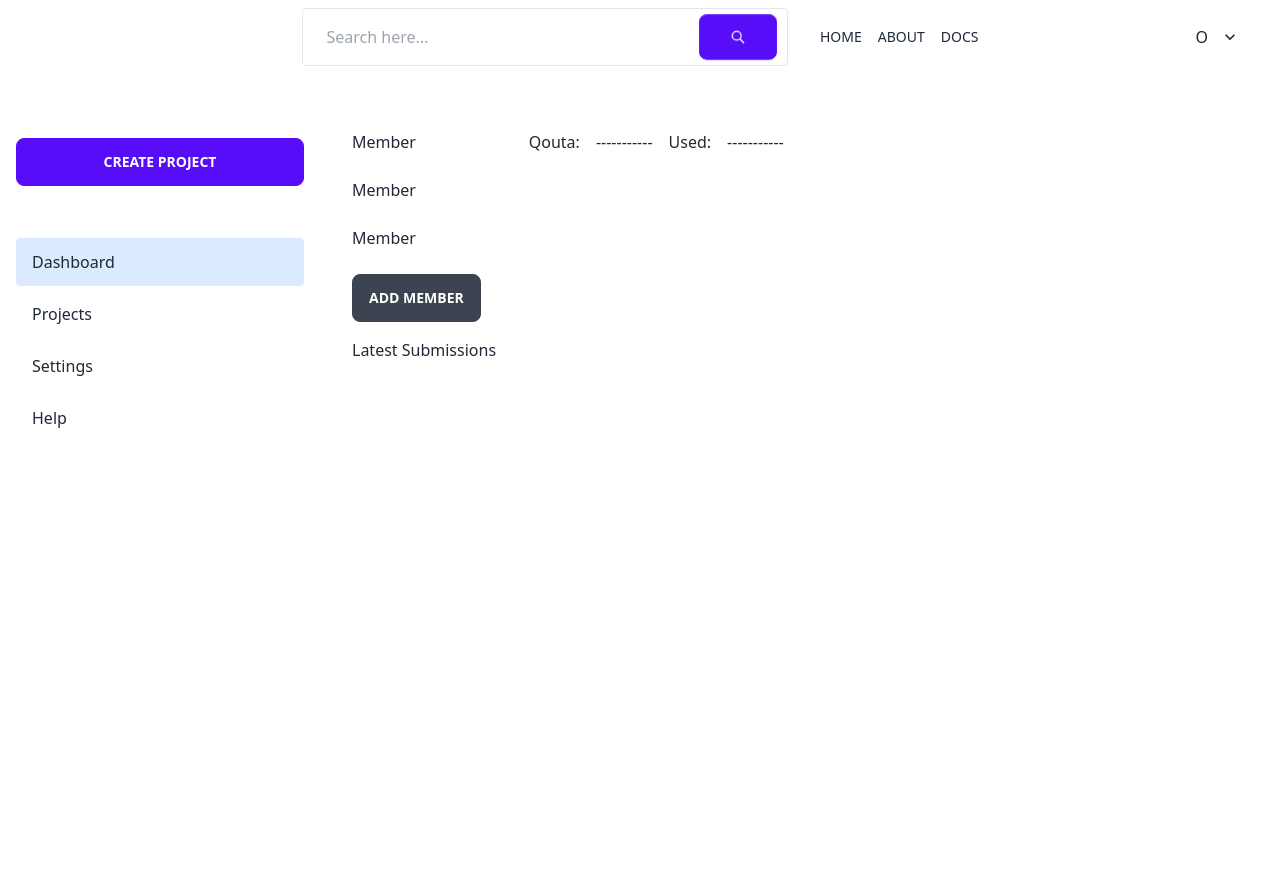
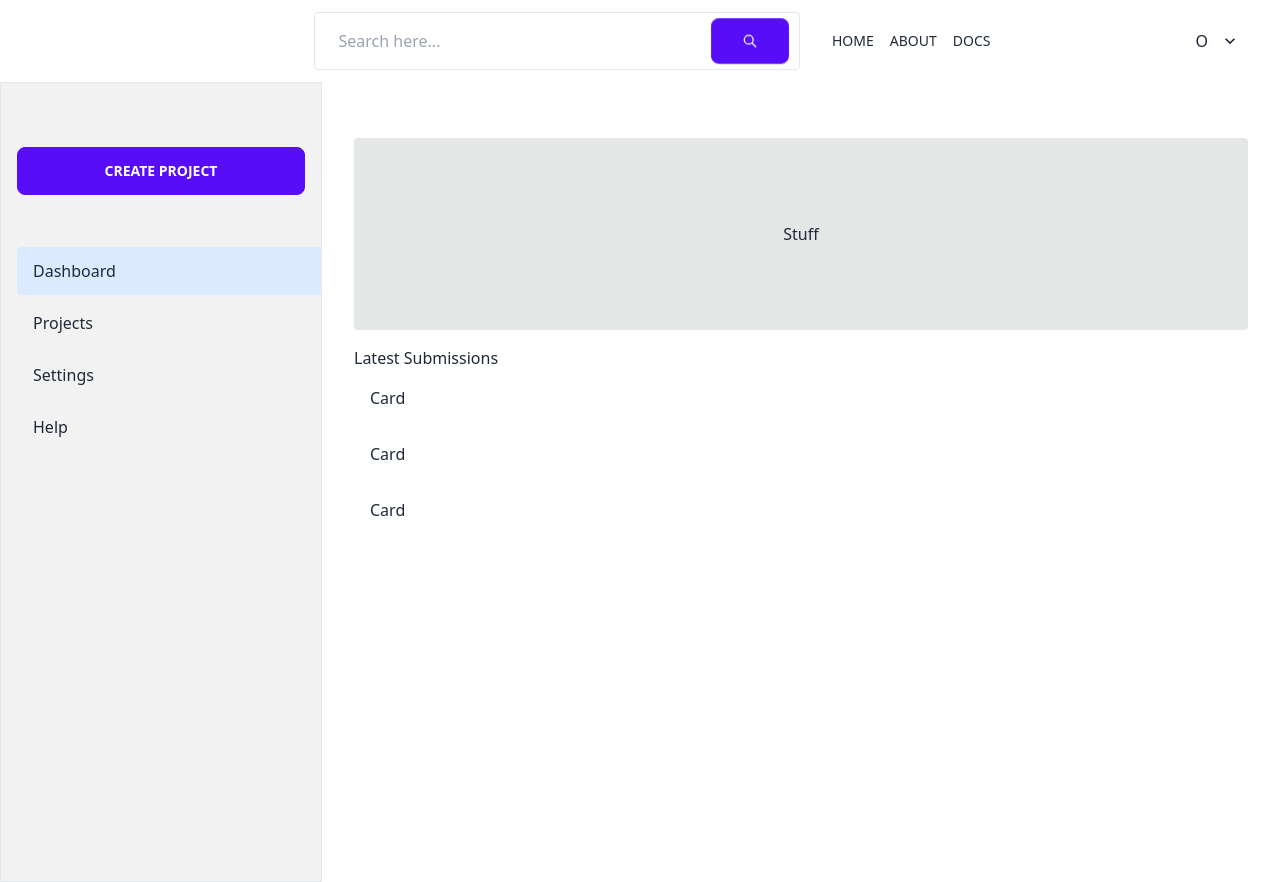
Before and after one commit to princecodes247/veldora-app, a React (Vite) app: page / in a window 1280 px wide. Built offline with nearby package versions, Linux system fonts and the light colour scheme.

Commit message:
update styles

```diff
--- a/src/components/Drawer.jsx
+++ b/src/components/Drawer.jsx
@@ -38,21 +38,23 @@ function Drawer({ children, currentWorkspace }) {
         {/* <!-- Page content here --> */}
         {children}
       </div>
-      <div className="drawer-side">
+      <div className="drawer-side border">
         <label htmlFor="my-drawer-2" className="drawer-overlay">
           {currentWorkspace}
         </label>
         {/* <div className="bg-base-100 text-base-content inline md:flex flex-col gap-4"> */}
-        <ul className="menu bg-base-100  p-4 overflow-y-auto gap-1 w-80 ">
-          <button className="btn btn-primary  my-12">Create Project</button>
+        <ul className="menu bg-base-200  p-4 pr-0 overflow-y-auto gap-1 w-80 ">
+          <button className="btn btn-primary mr-4 my-12">Create Project</button>
           {/* <!-- Sidebar content here --> */}
           {links.map((link) => (
             <li
-              className={`rounded ${
+              className={`rounded rounded-r-none hover:rounded-r-none ${
                 isActive(link?.path) ? "bg-blue-100" : "bg-transparent"
               }`}
             >
-              <Link to={`${link?.path}`}>{link?.name}</Link>
+              <Link className="hover:rounded-r-none" to={`${link?.path}`}>
+                {link?.name}
+              </Link>
             </li>
           ))}
         </ul>
--- a/src/components/Header/index.jsx
+++ b/src/components/Header/index.jsx
@@ -2,8 +2,8 @@ import { useState } from "react";
 
 function Header() {
   return (
-    <div className="navbar px-6 flex bg-base-100">
-      <div className="navbar-start">
+    <div className="navbar pl-0 py-0 px-6 flex bg-base-100">
+      <div className="navbar-start  self-stretch ">
         <div className="dropdown">
           <label
             htmlFor="my-drawer-2"
@@ -66,7 +66,7 @@ function Header() {
           </ul>
         </div>
       </div>
-      <div className="navbar-center hidden w-full lg:flex flex-1">
+      <div className="navbar-center ml-6 pl-6 my-3 hidden w-full lg:flex flex-1">
         <div className="searchbar border w-[38vw] flex items-center p-1 px-2 rounded">
           <input
             type="text"
@@ -97,7 +97,7 @@ function Header() {
           <li>DOCS</li>
         </ul>
       </div>
-      <div className="navbar-end">
+      <div className="navbar-end my-3">
         <ul className="menu menu-horizontal p-0">
           <li tabIndex={0}>
             <a>
--- /dev/null
+++ b/src/components/ProjectCard/index.jsx
@@ -0,0 +1,7 @@
+import { useState } from "react";
+
+function ProjectCard() {
+  return <div className="p-4 rounded">Card</div>;
+}
+
+export default ProjectCard;
--- a/src/components/index.js
+++ b/src/components/index.js
@@ -1,3 +1,4 @@
 import Header from "./Header";
+import ProjectCard from "./ProjectCard";
 
-export { Header };
+export { Header, ProjectCard };
--- a/src/components/layouts/DashboardLayout.jsx
+++ b/src/components/layouts/DashboardLayout.jsx
@@ -1,25 +1,27 @@
 import { useEffect, useState, createContext } from "react";
 import Drawer from "../Drawer";
 import Header from "../Header";
-import { getWorkspaceData, getUserWorkspaces } from "../../operations/index";
+// import { getWorkspaceData, getUserWorkspaces } from "../../operations/index";
 
 function DashboardLayout({ children }) {
-  const [workspaceData, setWorkspaceData] = useState({});
+  // const [workspaceData, setWorkspaceData] = useState({});
 
-  useEffect(() => {
-    const data = getWorkspaceData("test");
-    setWorkspaceData(data);
-    return;
-  }, []);
+  // useEffect(() => {
+  //   const data = getWorkspaceData("test");
+  //   setWorkspaceData(data);
+  //   return;
+  // }, []);
 
-  const WorkspaceContext = createContext({});
+  // const WorkspaceContext = createContext({});
 
   return (
-    <WorkspaceContext.Provider>
+    // <WorkspaceContext.Provider>
+    <>
       <Header />
 
       <Drawer>{children}</Drawer>
-    </WorkspaceContext.Provider>
+    </>
+    // </WorkspaceContext.Provider>
   );
 }
 
--- a/src/mock/index.js
+++ b/src/mock/index.js
@@ -1,4 +1,4 @@
-import forms from "./forms";
+import projects from "./projects";
 import workspaces from "./workspaces";
 
-export { forms, workspaces };
+export { projects, workspaces };
--- a/src/mock/forms.js
+++ b/src/mock/projects.js
@@ -1,7 +1,7 @@
-const forms = [
+const projects = [
   { name: "test1", id: 800 },
   { name: "test2", id: 120 },
   { name: "test3", id: 840 },
 ];
 
-export default forms;
+export default projects;
--- a/src/operations/index.js
+++ b/src/operations/index.js
@@ -1,14 +1,14 @@
-import { forms, workspaces } from "../mock";
+import { projects, workspaces } from "../mock";
 
 export const getWorkspaceData = (id) => {
   console.log(id);
   return {
     members: [],
     quota: 200,
-    forms,
+    projects,
   };
 };
 
-export const getUserWorkspaces = () => {
-  return workspaces;
+export const getUserProjects = async () => {
+  return projects;
 };
--- a/src/pages/dashboard.jsx
+++ b/src/pages/dashboard.jsx
@@ -1,34 +1,35 @@
-import { useState } from "react";
-import { Header } from "../components";
+import { useEffect, useState } from "react";
+import { Header, ProjectCard } from "../components";
 import DashboardLayout from "../components/layouts/DashboardLayout";
+import { getUserProjects } from "../operations";
 
 function Dashboard() {
+  const [projects, setProjects] = useState([]);
+  useEffect(() => {
+    const fetchProjects = async () => {
+      const projects = await getUserProjects();
+      setProjects(projects);
+    };
+    fetchProjects();
+  }, []);
   return (
-    <>
     <DashboardLayout>
       <section>
         <div className="flex flex-col justify-between gap-4 pt-6">
-            <div className="flex flex-col gap-12 md:flex-row">
-              <div className="flex flex-col gap-6 gap-4">
-                <p>Member</p>
-                <p>Member</p>
-                <p>Member</p>
-                <button className="btn">Add Member</button>
-              </div>
-              <div className="flex gap-4">
-                <p>Qouta:</p>
-                -----------
-                <p>Used:</p>
-                -----------
-              </div>
+          <div className="p-8 flex items-center justify-center bg-base-300 rounded h-48">
+            Stuff
           </div>
           <div className="">
             <h2>Latest Submissions</h2>
+            <div className="grid">
+              {projects.map((project) => (
+                <ProjectCard />
+              ))}
+            </div>
           </div>
         </div>
       </section>
     </DashboardLayout>
-    </>
   );
 }
 
```
Lines whose indentation alone changed are shown as unchanged.
